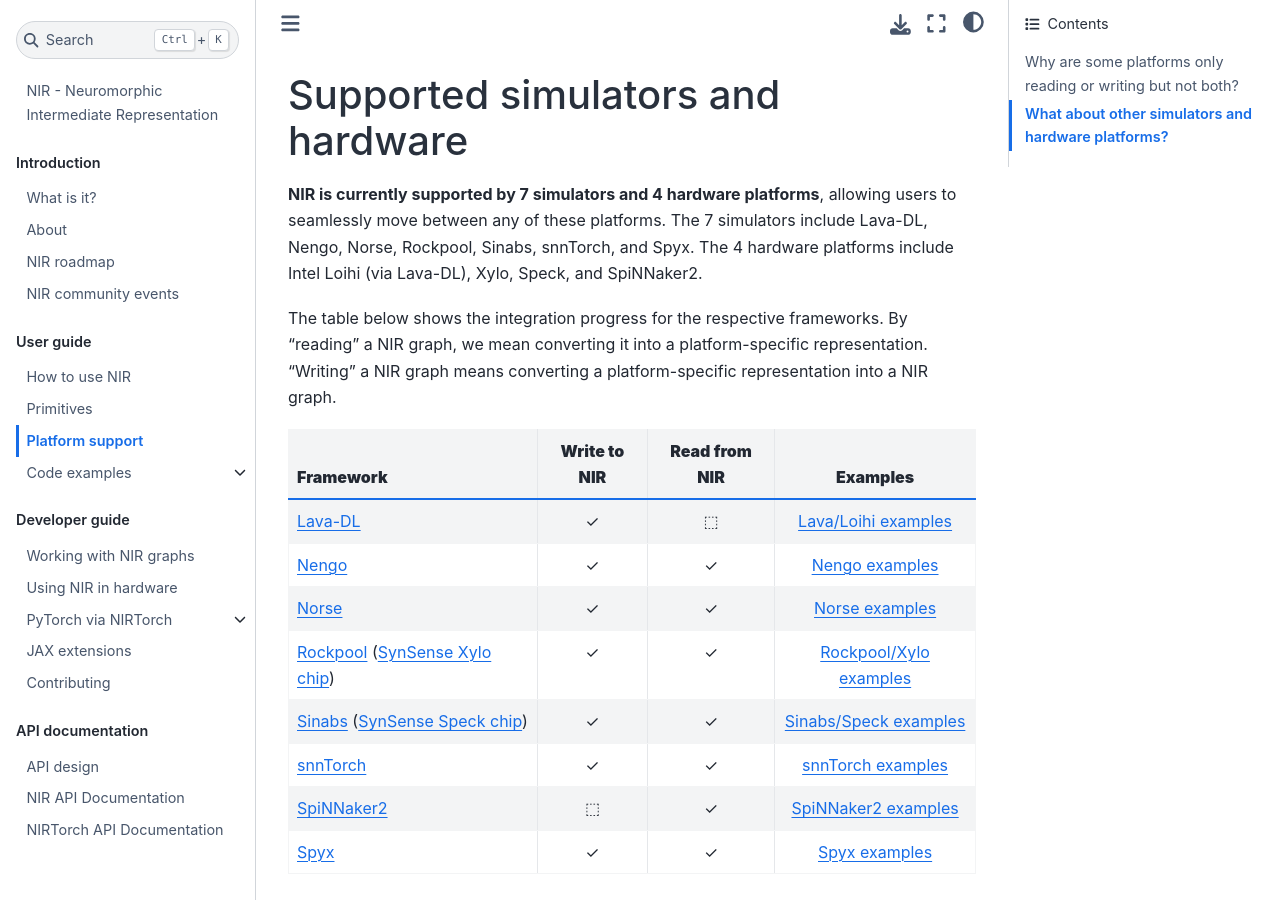
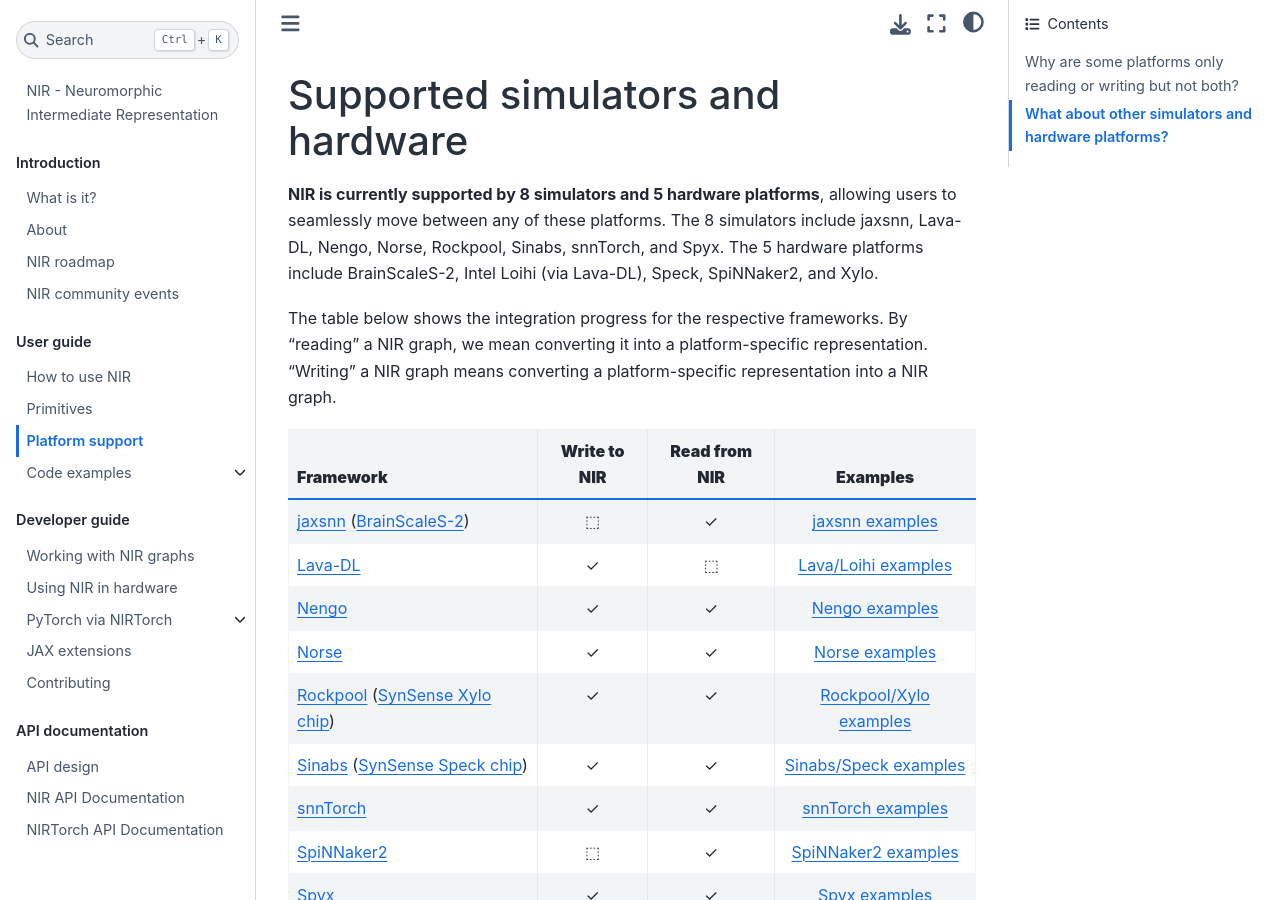
Before and after one commit to neuromorphs/NIR, a Jupyter Book: the page built from docs/source/support.md, in a window 1280 px wide and 900 px high. Built offline with Jupyter Book 1.0.4 settings and Sphinx 7.4.7 and the Sphinx Book theme 1.1.4, drawn with Linux system fonts in a browser that asks for light colours.

Commit message:
Mention jaxsnn in NIR documentation (#158)

```diff
--- a/docs/source/_toc.yml
+++ b/docs/source/_toc.yml
@@ -16,6 +16,7 @@
     title: Platform support
   - file: examples/index
     sections:
+    - file: examples/jaxsnn/nir-conversion
     - file: examples/lava/nir-conversion
     - file: examples/nengo/nir-conversion
     - file: examples/norse/nir-conversion
--- a/docs/source/support.md
+++ b/docs/source/support.md
@@ -1,8 +1,8 @@
 # Supported simulators and hardware
 
-**NIR is currently supported by 7 simulators and 4 hardware platforms**, allowing users to seamlessly move between any of these platforms.
-The 7 simulators include Lava-DL, Nengo, Norse, Rockpool, Sinabs, snnTorch, and Spyx.
-The 4 hardware platforms include Intel Loihi (via Lava-DL), Xylo, Speck, and SpiNNaker2.
+**NIR is currently supported by 8 simulators and 5 hardware platforms**, allowing users to seamlessly move between any of these platforms.
+The 8 simulators include jaxsnn, Lava-DL, Nengo, Norse, Rockpool, Sinabs, snnTorch, and Spyx.
+The 5 hardware platforms include BrainScaleS-2, Intel Loihi (via Lava-DL), Speck, SpiNNaker2, and Xylo.
 
 The table below shows the integration progress for the respective frameworks.
 By "reading" a NIR graph, we mean converting it into a platform-specific representation.
@@ -10,6 +10,7 @@
 
 | **Framework** | **Write to NIR** | **Read from NIR** | **Examples** |
 | --------------- | :--: | :--: | :------: |
+| [jaxsnn](https://github.com/electronic-visions/jaxsnn) ([BrainScaleS-2](https://wiki.ebrains.eu/bin/view/Collabs/neuromorphic/BrainScaleS/)) | ⬚ | ✓ | [jaxsnn examples](https://neuroir.org/docs/examples/jaxsnn/nir-conversion.html) |
 | [Lava-DL](https://github.com/lava-nc/lava-dl) | ✓ | ⬚ | [Lava/Loihi examples](https://neuroir.org/docs/examples/lava/nir-conversion.html) |
 | [Nengo](https://nengo.ai) | ✓ | ✓ | [Nengo examples](https://neuroir.org/docs/examples/nengo/nir-conversion.html) |
 | [Norse](https://github.com/norse/norse) | ✓ | ✓ | [Norse examples](https://neuroir.org/docs/examples/norse/nir-conversion.html) |
```
Also changed, not shown: README.md (+2 -1 lines), docs/source/examples/jaxsnn/nir-conversion.ipynb (added).
